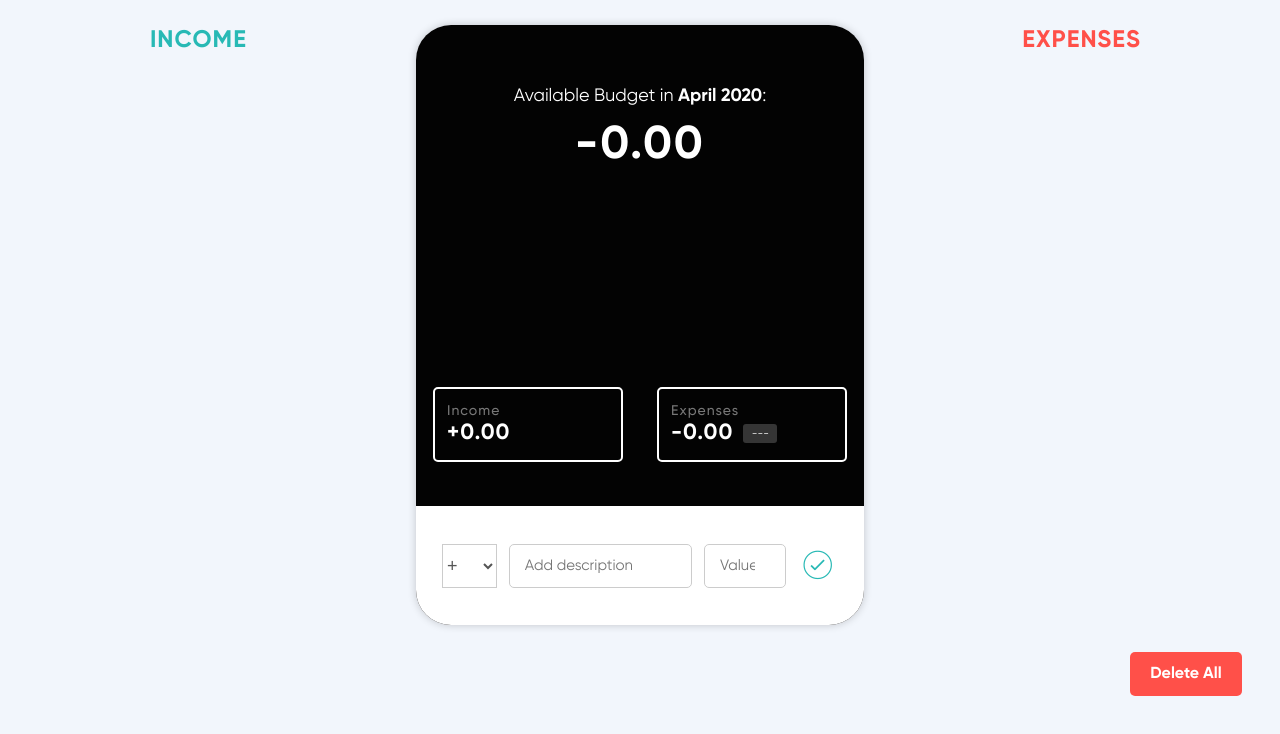
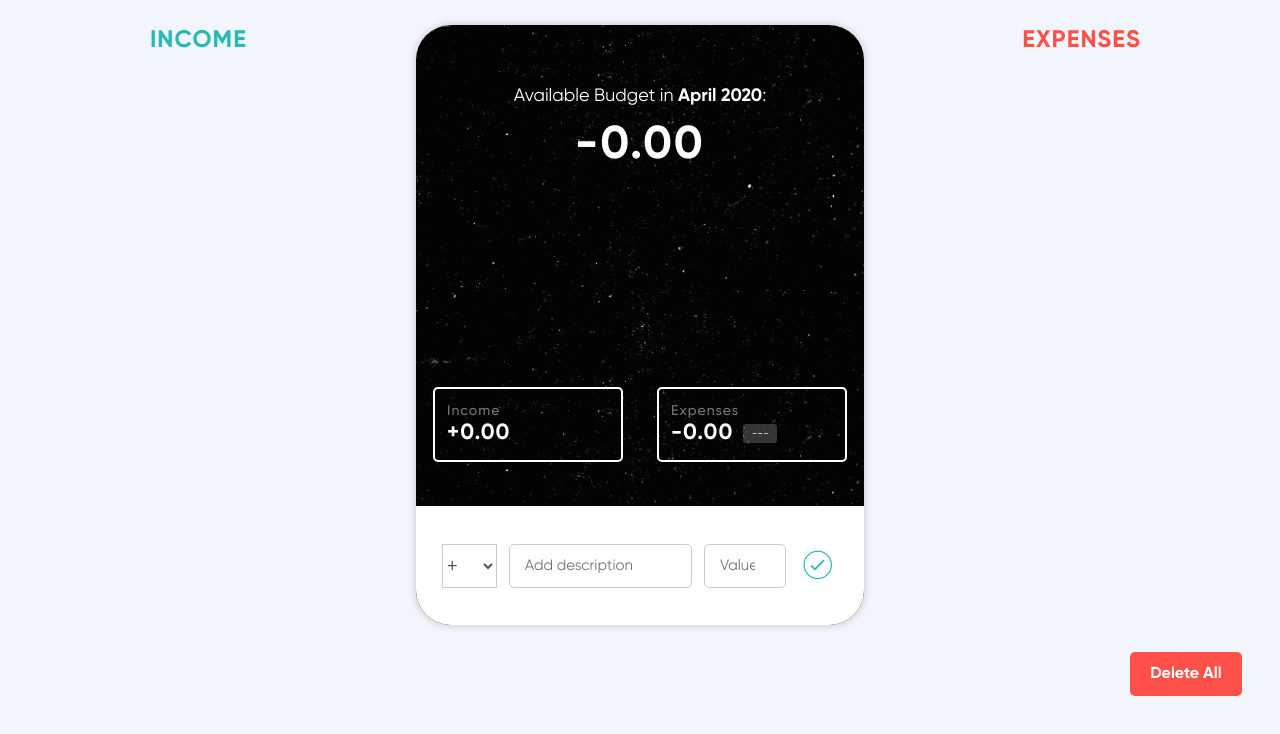
Before and after one commit to aakashsr/budget-tracker, a plain HTML site: page index.html in a window 1280 px wide. Drawn offline with nearby package versions, Linux system fonts and the light colour scheme; the site is published under a folder, as on GitHub Pages, so addresses that start at the root find nothing.

Commit message:
changed the relative path of image

```diff
--- a/style.css
+++ b/style.css
@@ -63,7 +63,7 @@ body {
 **********************************************/
 
 .top {
-    background: linear-gradient(rgba(0, 0, 0, .99), rgba(0, 0, 0, .99)), url(/bgimage.png);
+    background: linear-gradient(rgba(0, 0, 0, .99), rgba(0, 0, 0, .99)), url(bgimage.png);
     background-blend-mode: soft-light;
     background-size: contain;
     background-position: bottom;
```
